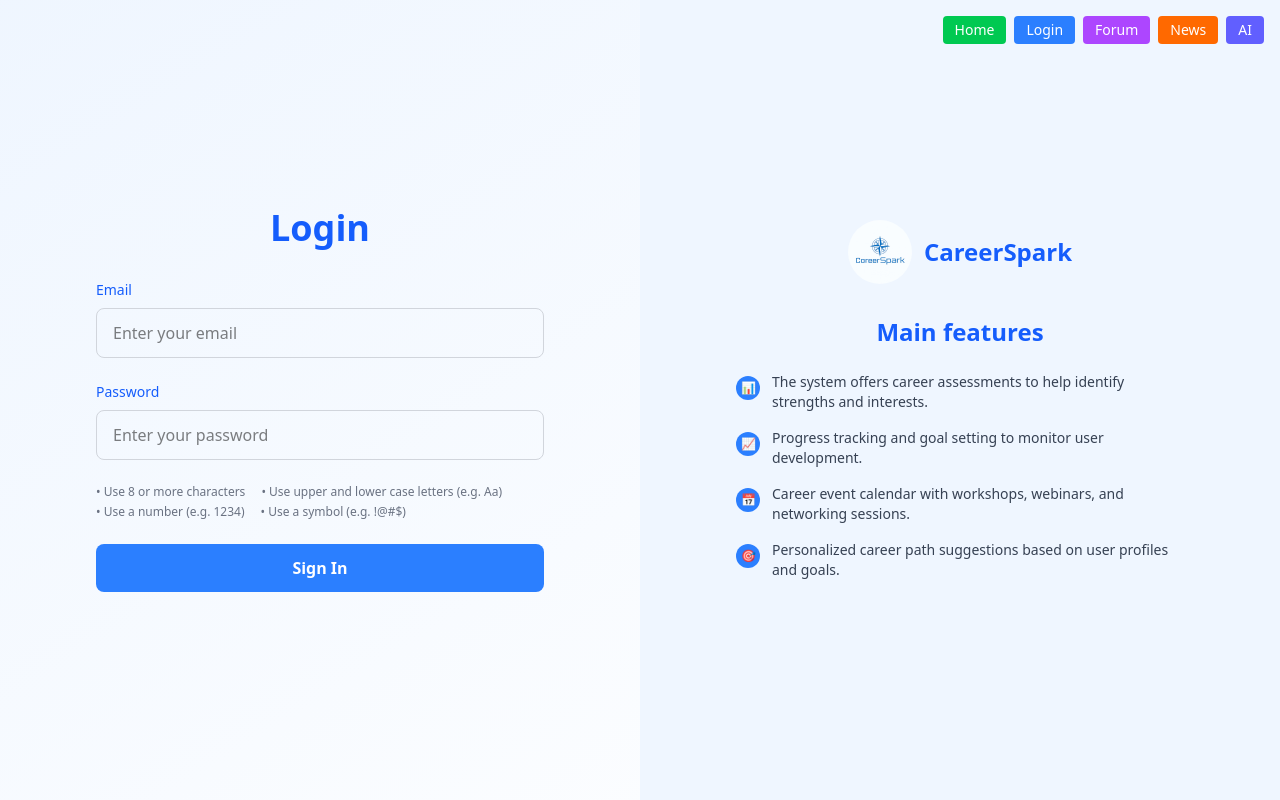
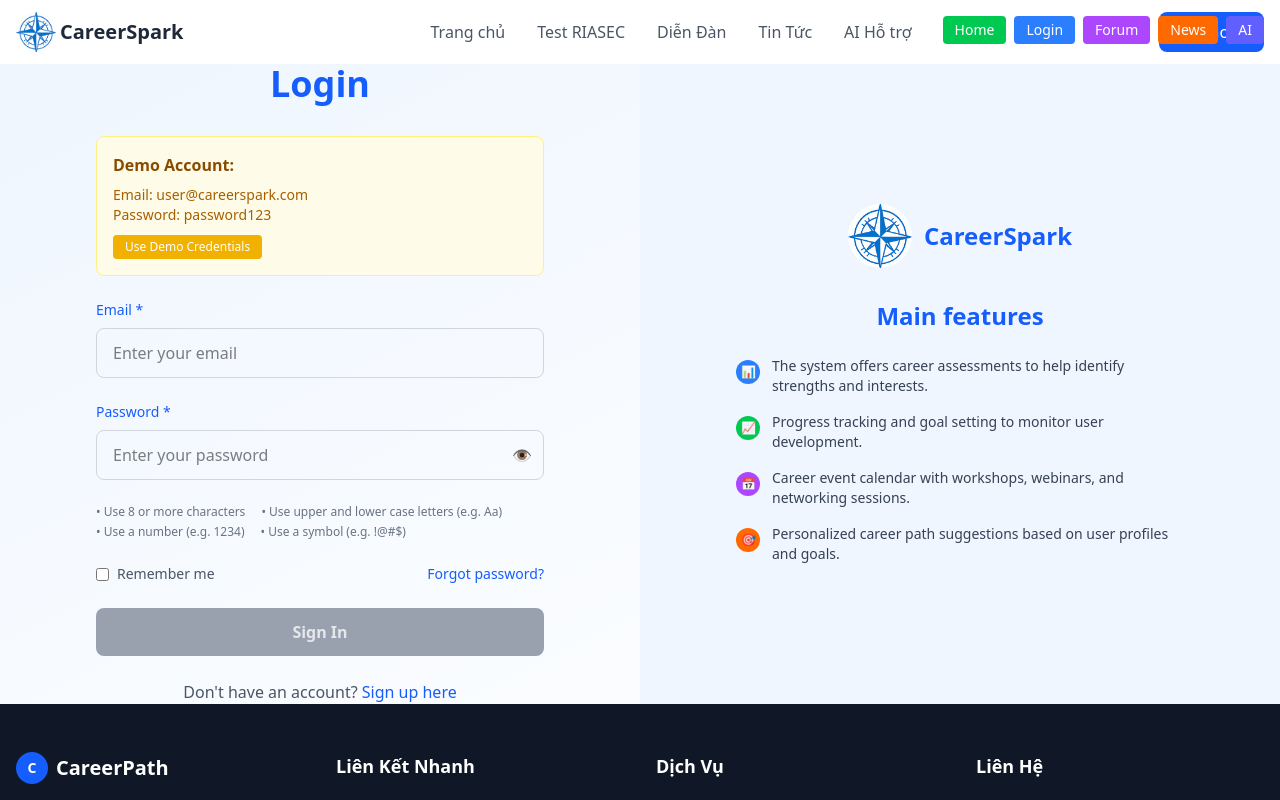
Before and after one commit to lvppaul/career-spark-frontend-react-ts, a React (Vite) app in the folder career-spark-frontend-react-ts/: page / in a window 1280 px wide. Both pictures are taken after a click on the button "Login". Shown: the top 800 px of the page. Built offline with nearby package versions, Linux system fonts and the light colour scheme.

Commit message:
chore(page): add footer into all pages, change logo at login form

```diff
--- a/career-spark-frontend-react-ts/src/App.tsx
+++ b/career-spark-frontend-react-ts/src/App.tsx
@@ -15,7 +15,7 @@ function App() {
   const renderPage = () => {
     switch (currentPage) {
       case 'login':
-        return <LoginPage />;
+        return <LoginPage onNavigate={setCurrentPage} />;
       case 'forum':
         return <ForumPage onNavigate={setCurrentPage} />;
       case 'news':
--- a/career-spark-frontend-react-ts/src/pages/AIAssistantPage.tsx
+++ b/career-spark-frontend-react-ts/src/pages/AIAssistantPage.tsx
@@ -1,5 +1,5 @@
 import React, { useState } from 'react';
-import { Header } from '@/components/shared';
+import { Header, Footer } from '@/components/shared';
 
 interface ChatMessage {
   id: number;
@@ -280,6 +280,8 @@ const AIAssistantPage: React.FC<AIAssistantPageProps> = ({ onNavigate }) => {
           </div>
         </div>
       </div>
+
+      <Footer />
     </div>
   );
 };
--- a/career-spark-frontend-react-ts/src/pages/ForumPage.tsx
+++ b/career-spark-frontend-react-ts/src/pages/ForumPage.tsx
@@ -1,5 +1,5 @@
 import React, { useState } from 'react';
-import { Header } from '@/components/shared';
+import { Header, Footer } from '@/components/shared';
 
 interface Post {
   id: number;
@@ -296,6 +296,8 @@ const ForumPage: React.FC<ForumPageProps> = ({ onNavigate }) => {
           </div>
         </div>
       </div>
+
+      <Footer />
     </div>
   );
 };
--- a/career-spark-frontend-react-ts/src/pages/LoginPage.tsx
+++ b/career-spark-frontend-react-ts/src/pages/LoginPage.tsx
@@ -1,23 +1,193 @@
 import React, { useState } from 'react';
+import { Header, Footer } from '@/components/shared';
 
-const LoginPage: React.FC = () => {
-  const [email, setEmail] = useState('');
-  const [password, setPassword] = useState('');
+interface LoginPageProps {
+  onNavigate?: (page: 'home' | 'login' | 'forum' | 'news' | 'ai') => void;
+}
 
-  const handleSubmit = (e: React.FormEvent) => {
+interface LoginFormData {
+  email: string;
+  password: string;
+}
+
+interface LoginResponse {
+  success: boolean;
+  message: string;
+  user?: {
+    id: string;
+    email: string;
+    name: string;
+    role: string;
+  };
+  token?: string;
+}
+
+interface FeatureItemProps {
+  icon: string;
+  text: string;
+  color: string;
+}
+
+const FeatureItem: React.FC<FeatureItemProps> = ({ icon, text, color }) => (
+  <div className="flex items-start space-x-3">
+    <div
+      className={`w-6 h-6 ${color} rounded-full flex items-center justify-center flex-shrink-0 mt-1`}
+    >
+      <span className="text-white text-xs">{icon}</span>
+    </div>
+    <p className="text-gray-700 text-sm">{text}</p>
+  </div>
+);
+
+const LoginPage: React.FC<LoginPageProps> = ({ onNavigate }) => {
+  const [formData, setFormData] = useState<LoginFormData>({
+    email: '',
+    password: '',
+  });
+  const [isLoading, setIsLoading] = useState(false);
+  const [error, setError] = useState<string>('');
+  const [showPassword, setShowPassword] = useState(false);
+
+  // Validation functions
+  const validateEmail = (email: string): boolean => {
+    const emailRegex = /^[^\s@]+@[^\s@]+\.[^\s@]+$/;
+    return emailRegex.test(email);
+  };
+
+  const validatePassword = (password: string): boolean => {
+    return password.length >= 8;
+  };
+
+  const handleInputChange = (e: React.ChangeEvent<HTMLInputElement>) => {
+    const { name, value } = e.target;
+    setFormData((prev) => ({
+      ...prev,
+      [name]: value,
+    }));
+    // Clear error when user starts typing
+    if (error) setError('');
+  };
+
+  const handleSubmit = async (e: React.FormEvent) => {
     e.preventDefault();
-    // Xử lý đăng nhập
-    console.log('Login attempt:', { email, password });
+    setError('');
+
+    // Client-side validation
+    if (!validateEmail(formData.email)) {
+      setError('Please enter a valid email address');
+      return;
+    }
+
+    if (!validatePassword(formData.password)) {
+      setError('Password must be at least 8 characters long');
+      return;
+    }
+
+    setIsLoading(true);
+
+    try {
+      // Simulate API call (replace with actual API endpoint)
+      const response = await simulateLogin(formData);
+
+      if (response.success) {
+        // Store user data and token
+        localStorage.setItem('user', JSON.stringify(response.user));
+        localStorage.setItem('token', response.token || '');
+
+        // Show success message
+        alert(`Welcome back, ${response.user?.name || 'User'}!`);
+
+        // Navigate to home page
+        if (onNavigate) {
+          onNavigate('home');
+        }
+      } else {
+        setError(response.message);
+      }
+    } catch (err) {
+      setError('An error occurred during login. Please try again.');
+      console.error('Login error:', err);
+    } finally {
+      setIsLoading(false);
+    }
+  };
+
+  // Simulate login API call (replace with real API)
+  const simulateLogin = async (
+    credentials: LoginFormData
+  ): Promise<LoginResponse> => {
+    return new Promise((resolve) => {
+      setTimeout(() => {
+        // Demo credentials
+        if (
+          credentials.email === 'user@careerspark.com' &&
+          credentials.password === 'password123'
+        ) {
+          resolve({
+            success: true,
+            message: 'Login successful',
+            user: {
+              id: '1',
+              email: credentials.email,
+              name: 'John Doe',
+              role: 'user',
+            },
+            token: 'fake-jwt-token-12345',
+          });
+        } else {
+          resolve({
+            success: false,
+            message: 'Invalid email or password',
+          });
+        }
+      }, 1000); // Simulate network delay
+    });
+  };
+
+  const handleDemoLogin = () => {
+    setFormData({
+      email: 'user@careerspark.com',
+      password: 'password123',
+    });
   };
 
   return (
-    <div className="min-h-screen bg-gradient-to-br from-blue-50 to-white flex">
+    <div className="min-h-screen flex flex-col">
+      <Header currentPage="login" onNavigate={onNavigate} />
+
+      <div className="flex-1 bg-gradient-to-br from-blue-50 to-white flex">
         {/* Left Side - Login Form */}
         <div className="flex-1 flex items-center justify-center px-8">
           <div className="w-full max-w-md">
             <h1 className="text-4xl font-bold text-blue-600 mb-8 text-center">
               Login
             </h1>
+
+            {/* Demo Credentials */}
+            <div className="bg-yellow-50 border border-yellow-200 rounded-lg p-4 mb-6">
+              <h3 className="font-semibold text-yellow-800 mb-2">
+                Demo Account:
+              </h3>
+              <p className="text-sm text-yellow-700 mb-2">
+                Email: user@careerspark.com
+                <br />
+                Password: password123
+              </p>
+              <button
+                type="button"
+                onClick={handleDemoLogin}
+                className="text-xs bg-yellow-500 text-white px-3 py-1 rounded hover:bg-yellow-600 transition-colors"
+              >
+                Use Demo Credentials
+              </button>
+            </div>
+
+            {/* Error Message */}
+            {error && (
+              <div className="bg-red-50 border border-red-200 rounded-lg p-3 mb-6">
+                <p className="text-red-700 text-sm">{error}</p>
+              </div>
+            )}
 
             <form onSubmit={handleSubmit} className="space-y-6">
               {/* Email Field */}
@@ -26,16 +196,22 @@ const LoginPage: React.FC = () => {
                   htmlFor="email"
                   className="block text-sm font-medium text-blue-600 mb-2"
                 >
-                Email
+                  Email *
                 </label>
                 <input
                   type="email"
                   id="email"
-                value={email}
-                onChange={(e) => setEmail(e.target.value)}
-                className="w-full px-4 py-3 border border-gray-300 rounded-lg focus:ring-2 focus:ring-blue-500 focus:border-transparent outline-none transition-all"
+                  name="email"
+                  value={formData.email}
+                  onChange={handleInputChange}
+                  className={`w-full px-4 py-3 border rounded-lg focus:ring-2 focus:ring-blue-500 focus:border-transparent outline-none transition-all ${
+                    error && !validateEmail(formData.email) && formData.email
+                      ? 'border-red-300 bg-red-50'
+                      : 'border-gray-300'
+                  }`}
                   placeholder="Enter your email"
                   required
+                  disabled={isLoading}
                 />
               </div>
 
@@ -45,39 +221,118 @@ const LoginPage: React.FC = () => {
                   htmlFor="password"
                   className="block text-sm font-medium text-blue-600 mb-2"
                 >
-                Password
+                  Password *
                 </label>
+                <div className="relative">
                   <input
-                type="password"
+                    type={showPassword ? 'text' : 'password'}
                     id="password"
-                value={password}
-                onChange={(e) => setPassword(e.target.value)}
-                className="w-full px-4 py-3 border border-gray-300 rounded-lg focus:ring-2 focus:ring-blue-500 focus:border-transparent outline-none transition-all"
+                    name="password"
+                    value={formData.password}
+                    onChange={handleInputChange}
+                    className={`w-full px-4 py-3 border rounded-lg focus:ring-2 focus:ring-blue-500 focus:border-transparent outline-none transition-all pr-12 ${
+                      error &&
+                      !validatePassword(formData.password) &&
+                      formData.password
+                        ? 'border-red-300 bg-red-50'
+                        : 'border-gray-300'
+                    }`}
                     placeholder="Enter your password"
                     required
+                    disabled={isLoading}
                   />
+                  <button
+                    type="button"
+                    onClick={() => setShowPassword(!showPassword)}
+                    className="absolute right-3 top-1/2 transform -translate-y-1/2 text-gray-500 hover:text-gray-700"
+                    disabled={isLoading}
+                  >
+                    {showPassword ? '🙈' : '👁️'}
+                  </button>
+                </div>
               </div>
 
               {/* Password Requirements */}
               <div className="text-xs text-gray-500 space-y-1">
                 <div className="flex flex-wrap gap-4">
-                <span>• Use 8 or more characters</span>
-                <span>• Use upper and lower case letters (e.g. Aa)</span>
+                  <span
+                    className={
+                      formData.password.length >= 8 ? 'text-green-600' : ''
+                    }
+                  >
+                    • Use 8 or more characters
+                  </span>
+                  <span
+                    className={
+                      /[A-Z]/.test(formData.password) &&
+                      /[a-z]/.test(formData.password)
+                        ? 'text-green-600'
+                        : ''
+                    }
+                  >
+                    • Use upper and lower case letters (e.g. Aa)
+                  </span>
                 </div>
                 <div className="flex flex-wrap gap-4">
-                <span>• Use a number (e.g. 1234)</span>
-                <span>• Use a symbol (e.g. !@#$)</span>
+                  <span
+                    className={
+                      /\d/.test(formData.password) ? 'text-green-600' : ''
+                    }
+                  >
+                    • Use a number (e.g. 1234)
+                  </span>
+                  <span
+                    className={
+                      /[!@#$%^&*(),.?":{}|<>]/.test(formData.password)
+                        ? 'text-green-600'
+                        : ''
+                    }
+                  >
+                    • Use a symbol (e.g. !@#$)
+                  </span>
                 </div>
+              </div>
+
+              {/* Remember Me & Forgot Password */}
+              <div className="flex items-center justify-between">
+                <label className="flex items-center">
+                  <input type="checkbox" className="mr-2 rounded" />
+                  <span className="text-sm text-gray-600">Remember me</span>
+                </label>
+                <a
+                  href="#"
+                  className="text-sm text-blue-600 hover:text-blue-700"
+                >
+                  Forgot password?
+                </a>
               </div>
 
               {/* Sign In Button */}
               <button
                 type="submit"
-              className="w-full bg-blue-500 hover:bg-blue-600 text-white font-semibold py-3 px-4 rounded-lg transition-colors duration-200"
+                disabled={isLoading || !formData.email || !formData.password}
+                className={`w-full font-semibold py-3 px-4 rounded-lg transition-colors duration-200 ${
+                  isLoading || !formData.email || !formData.password
+                    ? 'bg-gray-400 text-gray-200 cursor-not-allowed'
+                    : 'bg-blue-500 hover:bg-blue-600 text-white'
+                }`}
               >
-              Sign In
+                {isLoading ? 'Signing In...' : 'Sign In'}
               </button>
             </form>
+
+            {/* Sign Up Link */}
+            <div className="text-center mt-6">
+              <p className="text-gray-600">
+                Don't have an account?{' '}
+                <a
+                  href="#"
+                  className="text-blue-600 hover:text-blue-700 font-medium"
+                >
+                  Sign up here
+                </a>
+              </p>
+            </div>
           </div>
         </div>
 
@@ -88,7 +343,7 @@ const LoginPage: React.FC = () => {
             <div className="flex items-center justify-center mb-8">
               <div className="w-16 h-16 rounded-full overflow-hidden mr-3">
                 <img
-                src="/logo_exe.jpg"
+                  src="/only-logo-xx.jpg"
                   alt="CareerSpark Logo"
                   className="w-full h-full object-cover"
                 />
@@ -105,47 +360,35 @@ const LoginPage: React.FC = () => {
 
             {/* Features List */}
             <div className="space-y-4">
-            <div className="flex items-start space-x-3">
-              <div className="w-6 h-6 bg-blue-500 rounded-full flex items-center justify-center flex-shrink-0 mt-1">
-                <span className="text-white text-xs">📊</span>
-              </div>
-              <p className="text-gray-700 text-sm">
-                The system offers career assessments to help identify strengths
-                and interests.
-              </p>
-            </div>
+              <FeatureItem
+                icon="📊"
+                color="bg-blue-500"
+                text="The system offers career assessments to help identify strengths and interests."
+              />
 
-            <div className="flex items-start space-x-3">
-              <div className="w-6 h-6 bg-blue-500 rounded-full flex items-center justify-center flex-shrink-0 mt-1">
-                <span className="text-white text-xs">📈</span>
-              </div>
-              <p className="text-gray-700 text-sm">
-                Progress tracking and goal setting to monitor user development.
-              </p>
-            </div>
+              <FeatureItem
+                icon="📈"
+                color="bg-green-500"
+                text="Progress tracking and goal setting to monitor user development."
+              />
 
-            <div className="flex items-start space-x-3">
-              <div className="w-6 h-6 bg-blue-500 rounded-full flex items-center justify-center flex-shrink-0 mt-1">
-                <span className="text-white text-xs">📅</span>
-              </div>
-              <p className="text-gray-700 text-sm">
-                Career event calendar with workshops, webinars, and networking
-                sessions.
-              </p>
-            </div>
+              <FeatureItem
+                icon="📅"
+                color="bg-purple-500"
+                text="Career event calendar with workshops, webinars, and networking sessions."
+              />
 
-            <div className="flex items-start space-x-3">
-              <div className="w-6 h-6 bg-blue-500 rounded-full flex items-center justify-center flex-shrink-0 mt-1">
-                <span className="text-white text-xs">🎯</span>
-              </div>
-              <p className="text-gray-700 text-sm">
-                Personalized career path suggestions based on user profiles and
-                goals.
-              </p>
+              <FeatureItem
+                icon="🎯"
+                color="bg-orange-500"
+                text="Personalized career path suggestions based on user profiles and goals."
+              />
             </div>
           </div>
         </div>
       </div>
+
+      <Footer />
     </div>
   );
 };
--- a/career-spark-frontend-react-ts/src/pages/NewsPage.tsx
+++ b/career-spark-frontend-react-ts/src/pages/NewsPage.tsx
@@ -1,5 +1,5 @@
 import React, { useState } from 'react';
-import { Header } from '@/components/shared';
+import { Header, Footer } from '@/components/shared';
 
 interface NewsArticle {
   id: number;
@@ -349,6 +349,8 @@ const NewsPage: React.FC<NewsPageProps> = ({ onNavigate }) => {
           </div>
         </div>
       </div>
+
+      <Footer />
     </div>
   );
 };
```
Lines whose indentation alone changed are shown as unchanged.
